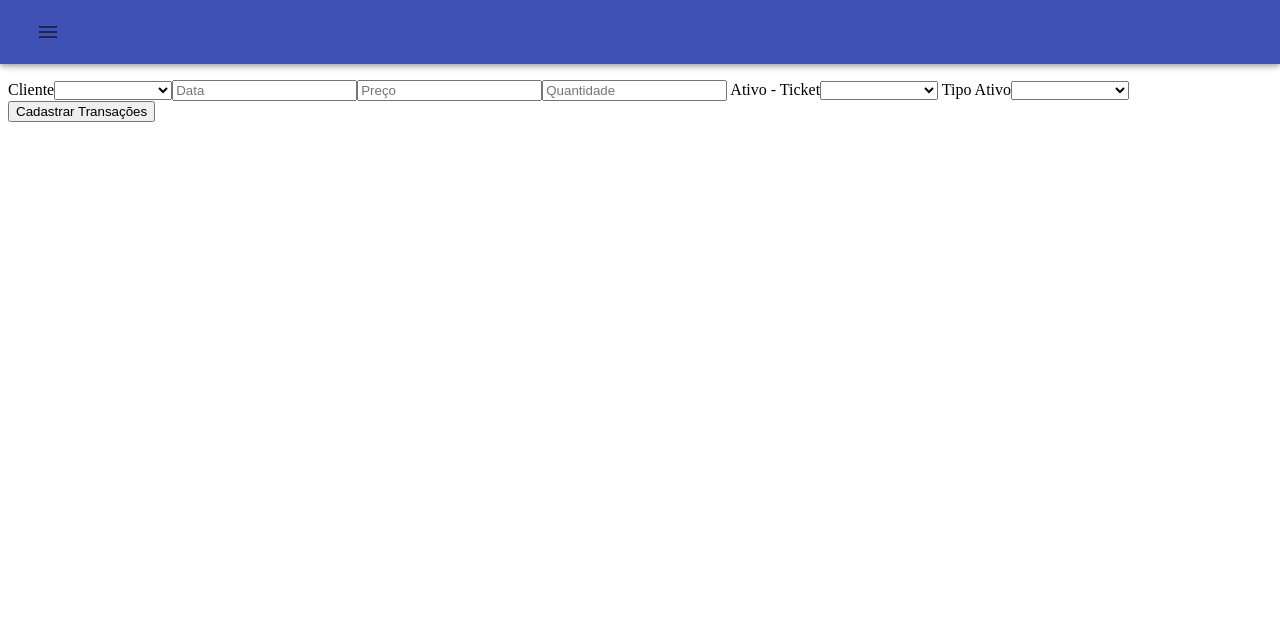
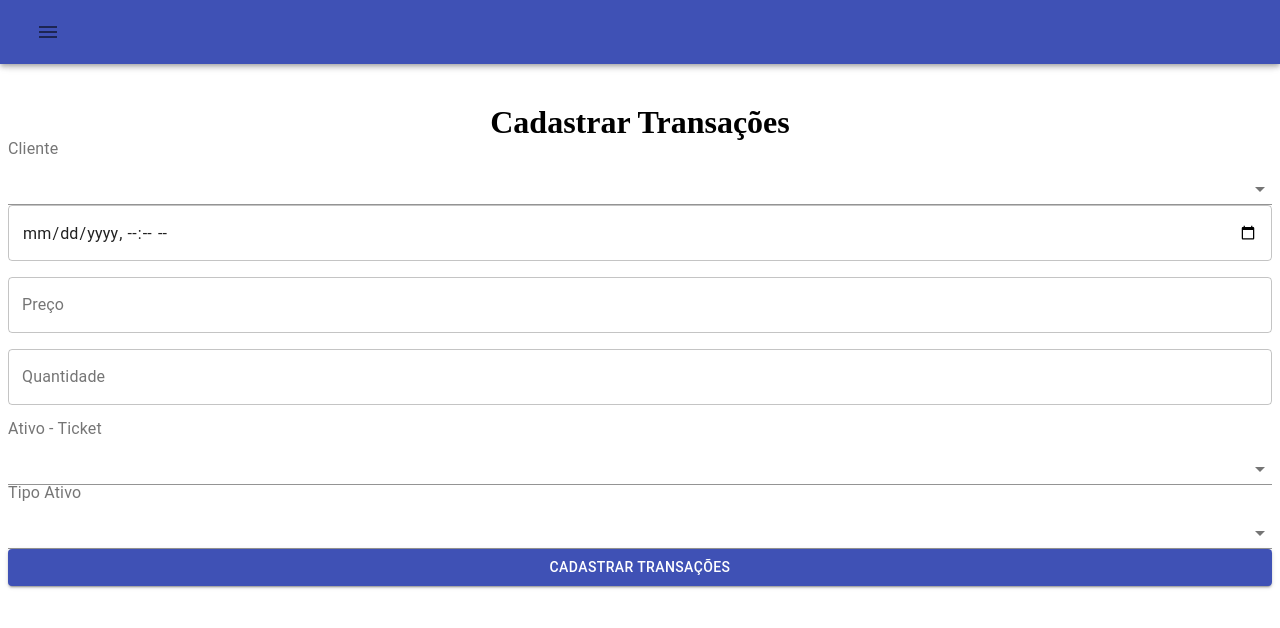
Before and after one commit to NeofitoEOF/front, a React (Create React App) app: page /cadastrarTransacao in a window 1280 px wide. Shown: the top 628 px of the page. Built offline with nearby package versions, Linux system fonts and the light colour scheme.

Commit message:
novas funcionalidade

```diff
--- a/src/components/forms/cadastrarDeposito.jsx
+++ b/src/components/forms/cadastrarDeposito.jsx
@@ -10,7 +10,7 @@ export const  CadastrarDeposito = () => {
     }
     return (
         <div>
-            <h1>Cadastrar Depósitos e Resgates</h1>
+            <h1 style={{ margin: "auto" }}>Cadastrar Depósitos e Resgates</h1>
             <form
                 onSubmit={handleSubmit(onSubmit)}
                 >
--- a/src/components/forms/cadastrarTransacao.jsx
+++ b/src/components/forms/cadastrarTransacao.jsx
@@ -1,5 +1,10 @@
 import React from 'react'
 import { useForm } from "react-hook-form";
+import Select from '@material-ui/core/Select';
+import InputLabel from '@material-ui/core/InputLabel';
+import MenuItem from '@material-ui/core/MenuItem';
+import { Button } from '@material-ui/core';
+import TextField from '@material-ui/core/TextField';
 
 
 export const CadastrarTransacao = () => {
@@ -9,35 +14,87 @@ export const CadastrarTransacao = () => {
     reset();
   }
 
+  const [age, setAge] = React.useState('');
+  const [open, setOpen] = React.useState(false);
+
+  const handleChange = (event) => {
+    setAge(event.target.value);
+  };
+
+  const handleClose = () => {
+    setOpen(false);
+  };
+
+  const handleOpen = () => {
+    setOpen(true);
+  };
+
+
   return (
-		<div>
-			<h1>Cadastrar Transações</h1>
+    <>
+      <div style={{ display: "flex", flexDirection: "column", paddingTop: "96px" }}>
+        <h1 style={{ margin: "auto" }}>Cadastrar Transações</h1>
         <form
-				onSubmit={handleSubmit(onSubmit)}
+         style={{ display: "flex", flexDirection: "column", Width: 1}} onSubmit={handleSubmit(onSubmit)}
         >
-				<label> Cliente</label>
-				<select>
-					<option value=""></option>
-					<option value="Cliente">Cliente</option>
-					<option value="Possível Cliente"> Possível Cliente</option>
-				</select>
-				<input name="Data" placeholder="Data" ref={register} />
-				<input name="Preco" placeholder="Preço" ref={register} />
-				<input name="quantidade" placeholder="Quantidade" ref={register} />
-				<label> Ativo - Ticket</label>
-				<select>
-					<option value=""></option>
-					<option value="Cliente">Cliente</option>
-					<option value="Possível Cliente"> Possível Cliente</option>
-				</select>
-				<label > Tipo Ativo</label>
-				<select>
-					<option value=""></option>
-					<option value="Cliente">Cliente</option>
-					<option value="Possível Cliente"> Possível Cliente</option>
-				</select>
-				<button type="button">Cadastrar Transações </button>
+          <InputLabel style={{ marginBottom: "1rem" }} id="demo-controlled-open-select-label">Cliente</InputLabel>
+          <Select
+            labelId="demo-controlled-open-select-label"
+            id="demo-controlled-open-select"
+            open={open}
+            onClose={handleClose}
+            onOpen={handleOpen}
+            value={age}
+            onChange={handleChange}
+          >
+            <MenuItem value="">
+              <em></em>
+            </MenuItem>
+            <MenuItem value={10}>Cliente</MenuItem>
+            <MenuItem value={20}>Possível Cliente</MenuItem>
+
+          </Select>
+          <TextField style={{marginBottom: "1rem"}} type="datetime-local" variant="outlined" inputRef={register} />
+
+          <TextField style={{marginBottom: "1rem"}} name="Preco" variant="outlined" label="Preço" inputRef={register} />
+          <TextField style={{marginBottom: "1rem"}} name="quantidade" variant="outlined" label="Quantidade" inputRef={register} />
+          <InputLabel style={{ marginBottom: "1rem" }} id="demo-controlled-open-select-label">Ativo - Ticket</InputLabel>
+          <Select
+            labelId="demo-controlled-open-select-label"
+            id="demo-controlled-open-select"
+            open={open}
+            onClose={handleClose}
+            onOpen={handleOpen}
+            value={age}
+            onChange={handleChange}
+          >
+            <MenuItem value="">
+              <em></em>
+            </MenuItem>
+            <MenuItem value={10}>Cliente</MenuItem>
+            <MenuItem value={20}>Possível Cliente</MenuItem>
+
+          </Select>
+          <InputLabel style={{ marginBottom: "1rem" }} id="demo-controlled-open-select-label">Tipo Ativo</InputLabel>
+          <Select
+            labelId="demo-controlled-open-select-label"
+            id="demo-controlled-open-select"
+            open={open}
+            onClose={handleClose}
+            onOpen={handleOpen}
+            value={age}
+            onChange={handleChange}
+          >
+            <MenuItem value="">
+              <em></em>
+            </MenuItem>
+            <MenuItem value={10}>Cliente</MenuItem>
+            <MenuItem value={20}>Possível Cliente</MenuItem>
+
+          </Select>
+          <Button style={{marginBottom: "1rem"}} variant="contained" color="primary" type="submit">Cadastrar Transações</Button>
         </form>
       </div>
+    </>
   )
 }
--- a/src/components/forms/cadastroCliente.jsx
+++ b/src/components/forms/cadastroCliente.jsx
@@ -1,53 +1,82 @@
  import React from 'react'
  import { useForm } from "react-hook-form";
-// import Button from '@material-ui/core/Button';
+ import { Button } from '@material-ui/core';
+ import TextField from '@material-ui/core/TextField';
+ import Select from '@material-ui/core/Select';
+ import MenuItem from '@material-ui/core/MenuItem';
+ import InputLabel from '@material-ui/core/InputLabel';
+ import axios from 'axios';
 
-export const  CadastroCliente = () => {
+ export const CadastroCliente = () => {
     const { register, handleSubmit, reset } = useForm();
    const onSubmit = async (inputs) => {
      console.log(inputs)
+     axios.post("https://api-invest-crud.herokuapp.com/cadastrarclientes/json", { inputs })
+     .then(res => {
+         alert("Cadastro realizado");
+     })
+     .catch(error => {
+         alert("Houve um erro ao cadastrar");
+     });
      reset();
-    }
-
-var axios = require('axios');
-
-var config = {
-  method: 'get',
-  url: 'https://api-invest-crud.herokuapp.com/depositos/',
-  headers: { }
    };
 
-axios(config)
-.then(function (response) {
-  console.log(JSON.stringify(response.data));
-})
-.catch(function (error) {
-  console.log(error);
-});
+   // fetch("https://api-invest-crud.herokuapp.com/mostrarativos/")
+   //   .then(response => response.text())
+   //   .then(result => console.log(result))
+   //   .catch(error => console.log('error', error));
+   const [age, setAge] = React.useState('');
+   const [open, setOpen] = React.useState(false);
 
+   const handleChange = (event) => {
+     setAge(event.target.value);
+   };
 
+   const handleClose = () => {
+     setOpen(false);
+   };
+
+   const handleOpen = () => {
+     setOpen(true);
+   };
    return (
-        <div>
-            <h1>Cadastrar Cliente</h1>
+     <>
+       <div style={{ display: "flex", flexDirection: "column", paddingTop: "96px" }}>
+         <h1 style={{ margin: "auto" }}>Cadastrar Cliente</h1>
          <form
-                onSubmit={handleSubmit(onSubmit)}
+           style={{ display: "flex", flexDirection: "column", Width: 1 }} onSubmit={handleSubmit(onSubmit)}
          >
-                <input name="Nome" placeholder="Nome" ref={register} />
-                <input name="CPF" placeholder="CPF" ref={register} />
-                <input name="Telefone" placeholder="Telefone" ref={register} />
-                <input name="Endereço" placeholder="Endereço" ref={register} />
-                <input type="email" name="email" placeholder="E-mail"  ref={register}/>
-                <label> Propost</label>
-                <select>
-                    <option value=""></option>
-                    <option value="Cliente">Cliente</option>
-                    <option value="Possível Cliente"> Possível Cliente</option>
-                </select>
-                <button type="submit" >Cadastrar Cliente</button>
+           <TextField style={{ marginBottom: "1rem" }} name="nome" variant="outlined" label="Nome" inputRef={register} />
+           <TextField style={{ marginBottom: "1rem" }} name="cpf" variant="outlined" label="CPF" inputRef={register} />
+           <TextField style={{ marginBottom: "1rem" }} name="telefone" variant="outlined" label="Telefone" inputRef={register} />
+           <TextField style={{ marginBottom: "1rem" }} name="email" variant="outlined" label="E-mail" inputRef={register} />
+           <TextField style={{ marginBottom: "1rem" }} name="endereco" variant="outlined" label="Endereço" inputRef={register} />
+           <InputLabel id="demo-controlled-open-select-label">Cliente & Possivel Cliente</InputLabel>
+           <Select name="prospect" Ref={register}
+             labelId="demo-controlled-open-select-label"
+             id="demo-controlled-open-select"
+             open={open}
+             onClose={handleClose}
+             onOpen={handleOpen}
+             value={age}
+             onChange={handleChange}
+           >
+             <MenuItem value="">
+               <em></em>
+             </MenuItem>
+             <MenuItem value={10}>Cliente</MenuItem>
+             <MenuItem value={20}>Possível Cliente</MenuItem>
+
+           </Select>
+
+           {/* <button type="submit" ></button> */}
+           <Button style={{ marginBottom: "1rem" }} variant="contained" color="primary" type="submit" >Cadastrar Cliente</Button>
            {/* <Button tpye="submit" color="primary">
                      Primary
                  </Button> */}
+
          </form>
        </div>
+     </>
    )
  }
```
Lines whose indentation alone changed are shown as unchanged.
